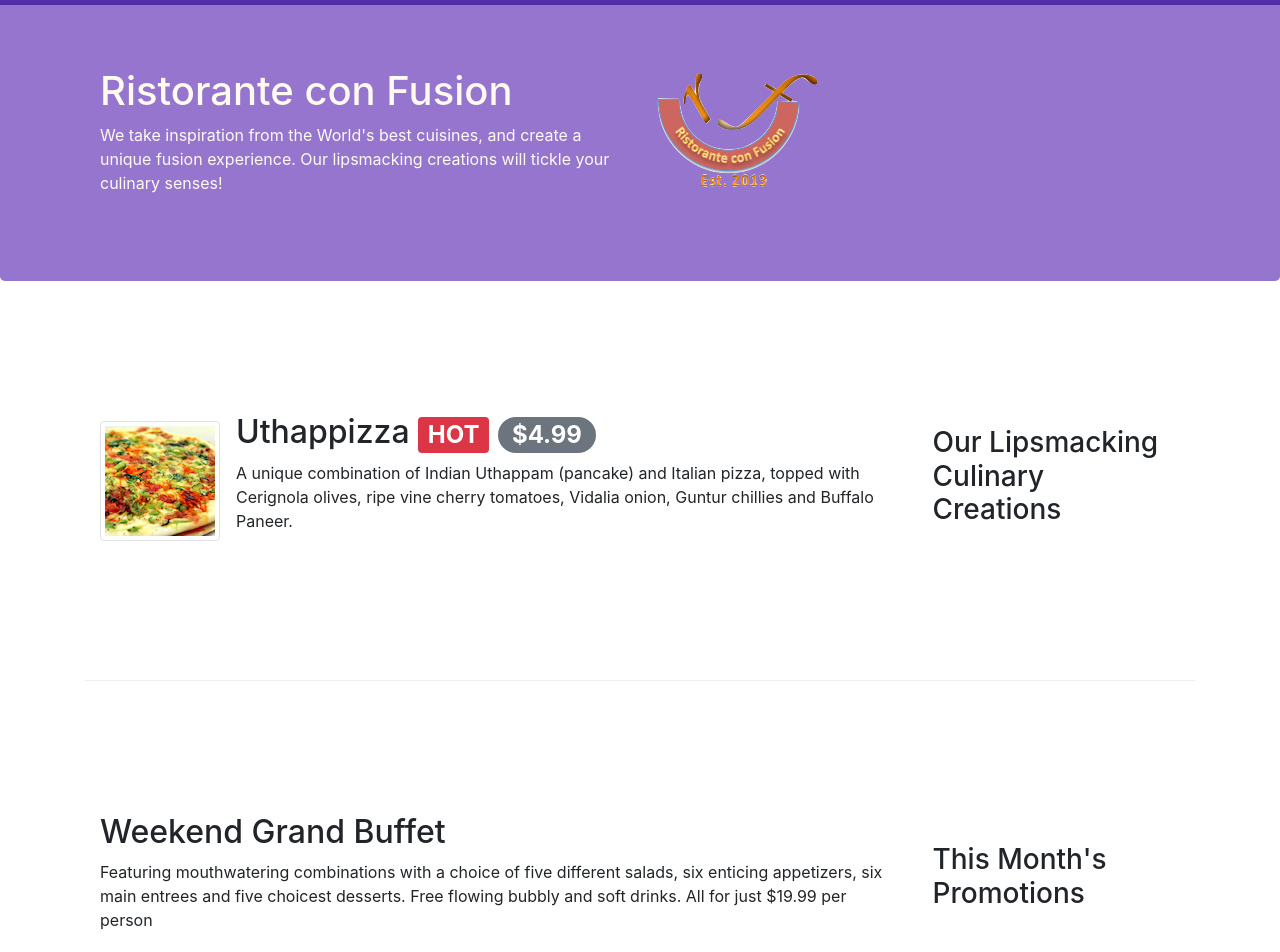
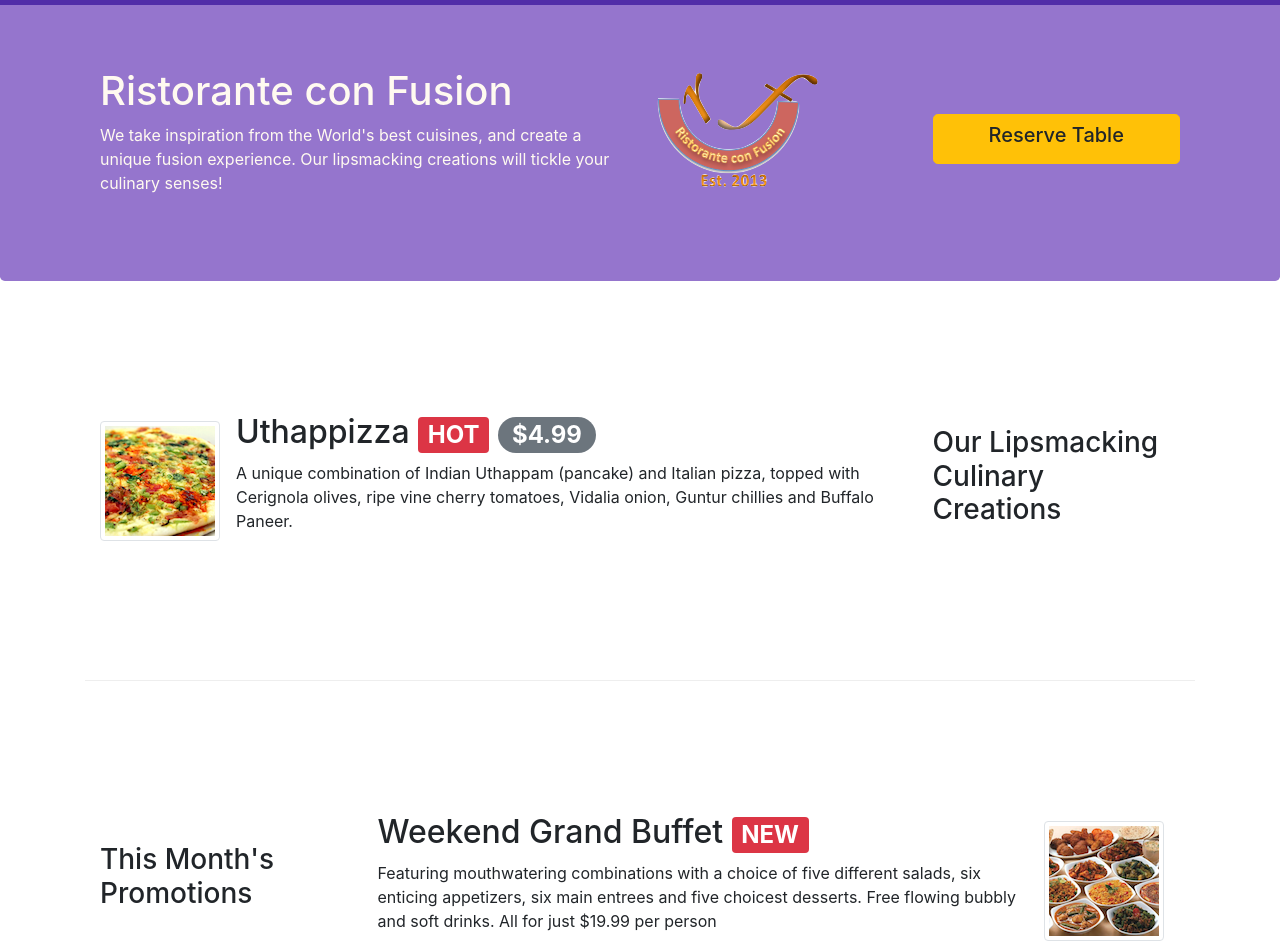
Before and after one commit to avi2801/git-test1, a website: page index.html in a window 1280 px wide. Shown: the part 53-1005 px from the top of the page. Drawn offline with nearby package versions, Linux system fonts and the light colour scheme.

Commit message:
second assignment

```diff
--- a/index.html
+++ b/index.html
@@ -45,10 +45,16 @@
                     <p>We take inspiration from the World's best cuisines, and create a unique fusion experience. Our
                         lipsmacking creations will tickle your culinary senses!</p>
                 </div>
-                <div class="col-12 col-sm align-items-center">
+                <div class="col-12 col-sm-3 align-items-center">
                     <img src="img/logo.png" alt="" class="img-fluid">
                 </div>
+                <div class=" col-12 col-sm-3  align-self-center">
+                    <a  role="button" class='btn btn-warning btn-lg btn-block' href="#reserve"><h5>Reserve Table</h5></a>
+                </div>
+
+
             </div>
+        </div>
         </div>
     </header>
 
@@ -74,14 +80,21 @@
 
 
         <div class='row row-content align-items-center'>
-            <div class="col-12 col-sm-4 order-sm-last col-md-3">
+            <div class="col-12 col-sm-4 order-sm-first col-md-3">
                 <h3>This Month's Promotions</h3>
             </div>
-            <div class="col col-sm order-sm-first col-md">
-                <h2>Weekend Grand Buffet</h2>
-                <p class='d-sm-block d-none'>Featuring mouthwatering combinations with a choice of five different
-                    salads, six enticing appetizers, six main entrees and five choicest desserts. Free flowing bubbly
-                    and soft drinks. All for just $19.99 per person </p>
+            <div class="col col-sm order-sm-last col-md">
+                <div class="media">
+                    <div class="media-body">
+                        <h2 class="mt-0">Weekend Grand Buffet <span class="badge badge-danger">NEW</span></h2>
+                        <p class='d-sm-block d-none'>Featuring mouthwatering combinations with a choice of five
+                            different
+                            salads, six enticing appetizers, six main entrees and five choicest desserts. Free flowing
+                            bubbly
+                            and soft drinks. All for just $19.99 per person </p>
+                    </div>
+                    <img class="d-flex mr-3 img-thumbnail align-self-center" src="img/buffet.png" alt="">
+                </div>
             </div>
         </div>
 
@@ -106,12 +119,12 @@
 
             </div>
         </div>
-        <div class="row row-content align-self-center ">
-            <div class=" offset-2 col-sm-8 offset-2">
-                <div class="card">
-                    <h3 class="card-header  text-white" style="background-color: rgb(255, 208, 0);">Reserve a Table</h3>
+        <div class="row row-content" id="reserve" >
+            <div class=" col-12 col-sm-8 offset-sm-2 ">
+                <div class="card" >
+                    <h3 class="card-header  text-white" style="background-color: rgb(255, 196, 0);">Reserve a Table</h3>
                     <div class="card-body">
-                        <div class="row ">
+                        <div class="row">
                             <div class="col-12 col-lg-2 ">
                                 <h6>Number of Guests</h6>
                             </div>
@@ -157,8 +170,8 @@
                                 <h6>Date and Time</h6>
                             </div>
                             <div class="row">
-                                <div class=" col-12 col-lg-6 " >
-                                <input type="text"  class="form-control" placeholder="Date">
+                                <div class=" col-12 col-lg-6 ">
+                                    <input type="text" class="form-control" placeholder="Date">
                                 </div>
                                 <div class="col-12 col-lg-6">
                                     <input type="text" class=" form-control" placeholder="Time">
```
